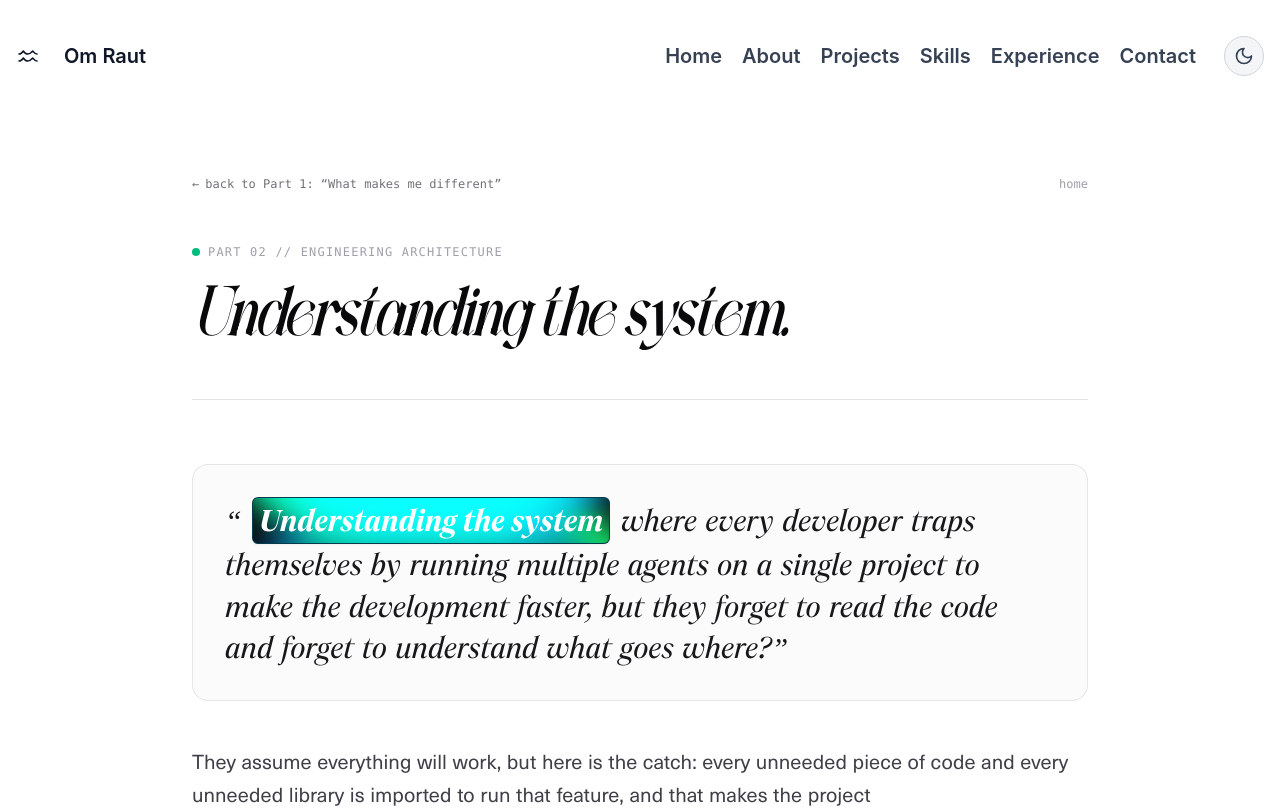
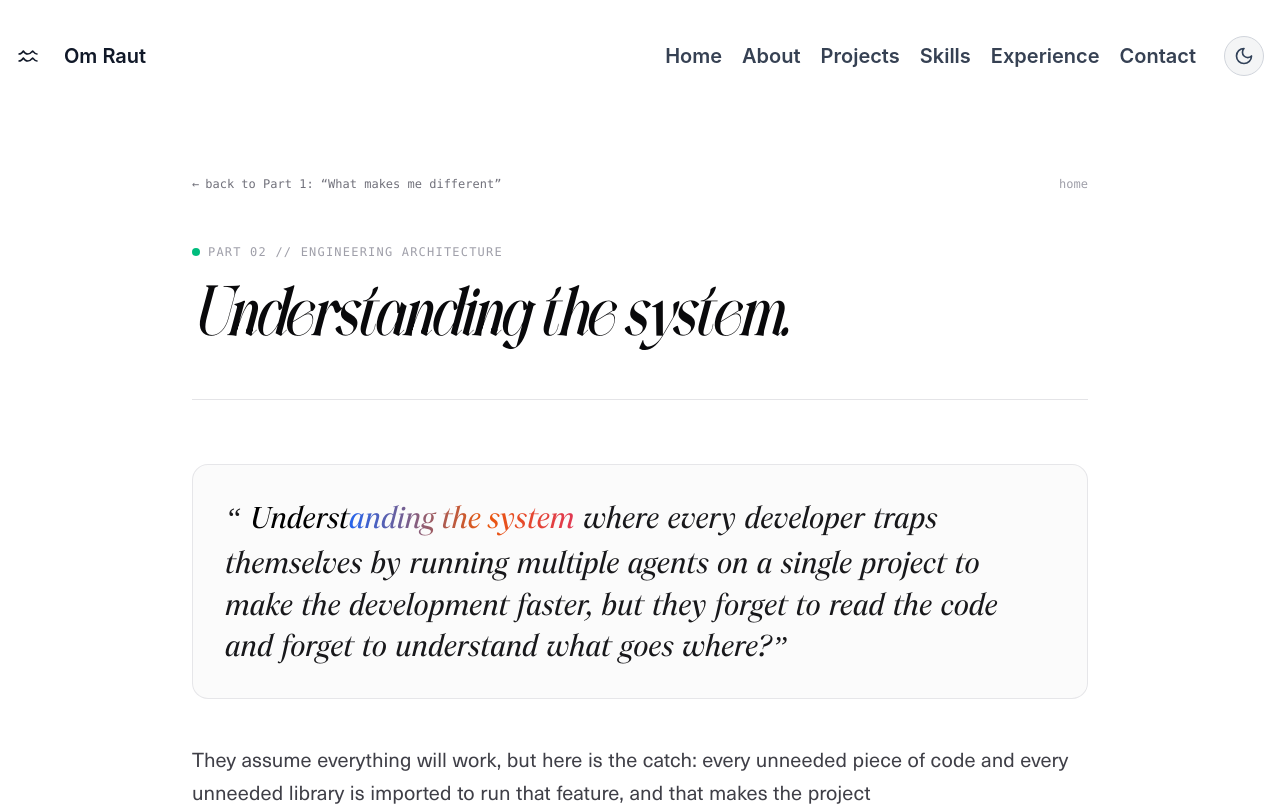
Before and after one commit to rxut-04/portfolioo, a React (Vite) app: page /different/part-2 in a window 1280 px wide. Shown: the top 808 px of the page. Built offline with nearby package versions, Linux system fonts and the light colour scheme.

Commit message:
feat: replace badge gradient text with pure text-gradient background-clip sweep component

```diff
--- /dev/null
+++ b/src/components/ui/demo.tsx
@@ -0,0 +1,11 @@
+import { GradientText } from "@/components/ui/text-gradient";
+
+export default function Default() {
+  return (
+    <div className="flex min-h-[300px] w-full items-center justify-center bg-white dark:bg-black">
+      <p className="text-4xl font-semibold tracking-tight text-black dark:text-white">
+        Build <GradientText>beautiful</GradientText> products
+      </p>
+    </div>
+  );
+}
--- a/src/components/ui/gradient-text.tsx
+++ /dev/null
@@ -1,116 +0,0 @@
-"use client";
-import React from "react";
-import { motion, MotionProps } from "motion/react";
-import { cn } from "@/lib/utils";
-
-export type GradientVariant =
-  | "rainbow"
-  | "cyan"
-  | "rose"
-  | "amber"
-  | "emerald"
-  | "violet";
-
-export interface GradientTextProps
-  extends Omit<React.HTMLAttributes<HTMLElement>, keyof MotionProps> {
-  className?: string;
-  children: React.ReactNode;
-  as?: React.ElementType;
-  variant?: GradientVariant;
-}
-
-const COLOR_VARIANTS: Record<
-  GradientVariant,
-  [string, string, string, string]
-> = {
-  rainbow: [
-    "hsl(var(--color-1))",
-    "hsl(var(--color-2))",
-    "hsl(var(--color-3))",
-    "hsl(var(--color-4))",
-  ],
-  cyan: [
-    "hsl(var(--color-3))",
-    "hsl(var(--color-2))",
-    "hsl(200 100% 50%)",
-    "hsl(160 100% 50%)",
-  ],
-  rose: [
-    "hsl(var(--color-1))",
-    "hsl(var(--color-5))",
-    "hsl(350 100% 60%)",
-    "hsl(var(--color-1))",
-  ],
-  amber: [
-    "hsl(var(--color-4))",
-    "hsl(var(--brand))",
-    "hsl(35 100% 55%)",
-    "hsl(var(--color-4))",
-  ],
-  emerald: [
-    "hsl(var(--color-2))",
-    "hsl(170 100% 45%)",
-    "hsl(130 100% 50%)",
-    "hsl(var(--color-2))",
-  ],
-  violet: [
-    "hsl(var(--color-5))",
-    "hsl(270 100% 65%)",
-    "hsl(var(--color-3))",
-    "hsl(var(--color-1))",
-  ],
-};
-
-const BORDER_VARIANTS: Record<GradientVariant, string> = {
-  rainbow: "border-zinc-800",
-  cyan: "border-cyan-800/60",
-  rose: "border-rose-800/60",
-  amber: "border-amber-800/60",
-  emerald: "border-emerald-800/60",
-  violet: "border-violet-800/60",
-};
-
-function GradientText({
-  className,
-  children,
-  as: Component = "span",
-  variant = "rainbow",
-  ...props
-}: GradientTextProps) {
-  const MotionComponent = motion.create(Component);
-  const [c1, c2, c3, c4] = COLOR_VARIANTS[variant] || COLOR_VARIANTS.rainbow;
-
-  return (
-    <MotionComponent
-      className={cn(
-        "relative inline-flex items-center align-baseline overflow-hidden rounded-md px-1.5 py-0.5 mx-0.5 bg-zinc-950 dark:bg-black text-white font-bold border shadow-xs select-text",
-        BORDER_VARIANTS[variant] || BORDER_VARIANTS.rainbow,
-        className,
-      )}
-      {...props}
-    >
-      <span className="relative z-10">{children}</span>
-      <span className="pointer-events-none absolute inset-0 mix-blend-lighten dark:mix-blend-darken">
-        <span
-          style={{ backgroundColor: c1 }}
-          className="pointer-events-none absolute -top-1/2 h-[30vw] w-[30vw] animate-[gradient-border_24s_ease-in-out_infinite,gradient-1_36s_ease-in-out_infinite_alternate] mix-blend-overlay blur-[1rem]"
-        />
-        <span
-          style={{ backgroundColor: c2 }}
-          className="pointer-events-none absolute right-0 top-0 h-[30vw] w-[30vw] animate-[gradient-border_24s_ease-in-out_infinite,gradient-2_40s_ease-in-out_infinite_alternate] mix-blend-overlay blur-[1rem]"
-        />
-        <span
-          style={{ backgroundColor: c3 }}
-          className="pointer-events-none absolute bottom-0 left-0 h-[30vw] w-[30vw] animate-[gradient-border_24s_ease-in-out_infinite,gradient-3_44s_ease-in-out_infinite_alternate] mix-blend-overlay blur-[1rem]"
-        />
-        <span
-          style={{ backgroundColor: c4 }}
-          className="pointer-events-none absolute -bottom-1/2 right-0 h-[30vw] w-[30vw] animate-[gradient-border_24s_ease-in-out_infinite,gradient-4_48s_ease-in-out_infinite_alternate] mix-blend-overlay blur-[1rem]"
-        />
-      </span>
-    </MotionComponent>
-  );
-}
-
-export { GradientText };
-export default GradientText;
--- a/src/components/ui/scroll-read-text.tsx
+++ b/src/components/ui/scroll-read-text.tsx
@@ -7,13 +7,13 @@ import React, {
   useContext,
 } from "react";
 import { motion, useScroll, useTransform, MotionValue } from "motion/react";
-import { GradientText, GradientVariant } from "./gradient-text";
+import { GradientText } from "./text-gradient";
 
 export type GradientPhraseConfig =
   | string
   | {
       phrase: string;
-      variant?: GradientVariant;
+      variant?: string;
     };
 
 export interface ScrollReadArticleContextValue {
@@ -149,7 +149,7 @@ interface TextItem {
   id: string;
   text: string;
   isGradient: boolean;
-  variant: GradientVariant;
+  variant?: string;
   globalIndex: number;
   wordCount: number;
 }
@@ -195,7 +195,7 @@ const Word = React.memo(function Word({
     return (
       <span className="inline-block mr-[0.28em] opacity-100">
         {item.isGradient ? (
-          <GradientText variant={item.variant}>{item.text}</GradientText>
+          <GradientText>{item.text}</GradientText>
         ) : (
           item.text
         )}
@@ -212,7 +212,7 @@ const Word = React.memo(function Word({
       className="inline-block mr-[0.28em] select-text"
     >
       {item.isGradient ? (
-        <GradientText variant={item.variant}>{item.text}</GradientText>
+        <GradientText>{item.text}</GradientText>
       ) : (
         item.text
       )}
@@ -251,7 +251,7 @@ export function ScrollReadParagraph({
     const sortedPhrases = gradientPhrases
       .map((item) => {
         const phrase = typeof item === "string" ? item : item.phrase;
-        const variant: GradientVariant =
+        const variant: string =
           typeof item === "string" ? "rainbow" : item.variant || "rainbow";
         return { phrase, variant };
       })
@@ -262,7 +262,7 @@ export function ScrollReadParagraph({
       start: number;
       end: number;
       text: string;
-      variant: GradientVariant;
+      variant: string;
     }[] = [];
 
     for (const { phrase, variant } of sortedPhrases) {
@@ -291,7 +291,7 @@ export function ScrollReadParagraph({
     interface Chunk {
       text: string;
       isGradient: boolean;
-      variant: GradientVariant;
+      variant: string;
     }
     const chunks: Chunk[] = [];
     let lastIdx = 0;
--- /dev/null
+++ b/src/components/ui/text-gradient.tsx
@@ -0,0 +1,64 @@
+"use client";
+
+import { motion } from "motion/react";
+import { cn } from "@/lib/utils";
+
+export interface GradientTextProps
+  extends React.HTMLAttributes<HTMLSpanElement> {
+  children: React.ReactNode;
+  /** Sweep duration in seconds */
+  duration?: number;
+  /** Delay before the first sweep, in seconds */
+  delay?: number;
+  /** If true, sweeps back and forth forever. If false, plays once. */
+  loop?: boolean;
+  /** Pause between loop cycles, in seconds */
+  repeatDelay?: number;
+  className?: string;
+}
+
+export function GradientText({
+  children,
+  duration = 0.8,
+  delay = 0.1,
+  loop = true,
+  repeatDelay = 1,
+  className,
+  ...props
+}: GradientTextProps) {
+  return (
+    <span
+      className={cn(
+        "relative inline-block text-black dark:text-white",
+        className
+      )}
+      {...props}
+    >
+      <motion.span
+        className="inline-block bg-clip-text pb-1"
+        style={{
+          WebkitTextFillColor: "transparent",
+          backgroundImage:
+            "linear-gradient(90deg, currentColor 50%, #2563EB 50%, #EA580C, #DB2777, #9333EA)",
+          backgroundSize: "250% 100%",
+        }}
+        initial={{ backgroundPosition: "100% 0%" }}
+        animate={{ backgroundPosition: "0% 0%" }}
+        transition={{
+          duration,
+          ease: "easeInOut",
+          delay,
+          ...(loop && {
+            repeat: Infinity,
+            repeatType: "reverse" as const,
+            repeatDelay,
+          }),
+        }}
+      >
+        {children}
+      </motion.span>
+    </span>
+  );
+}
+
+export default GradientText;
```
